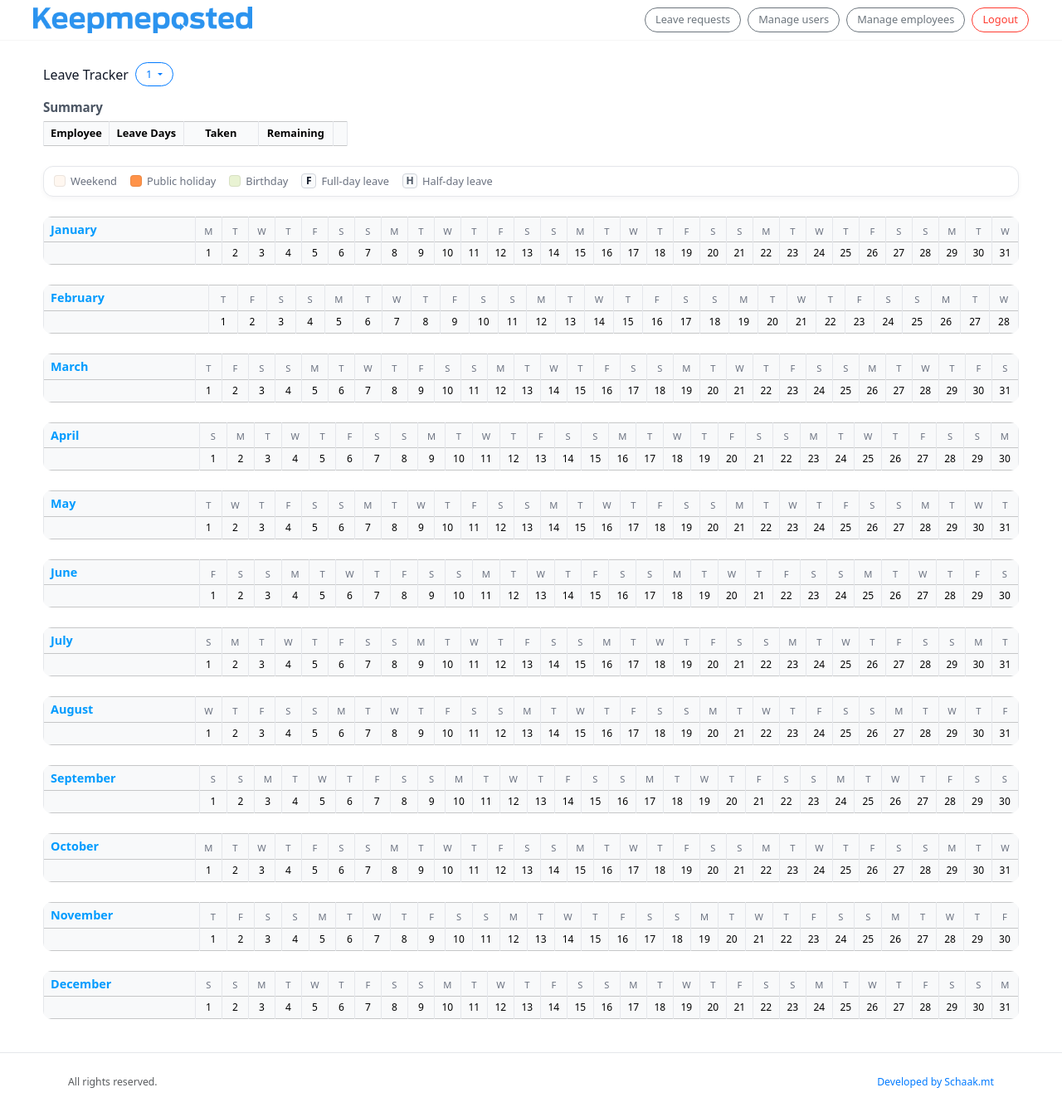
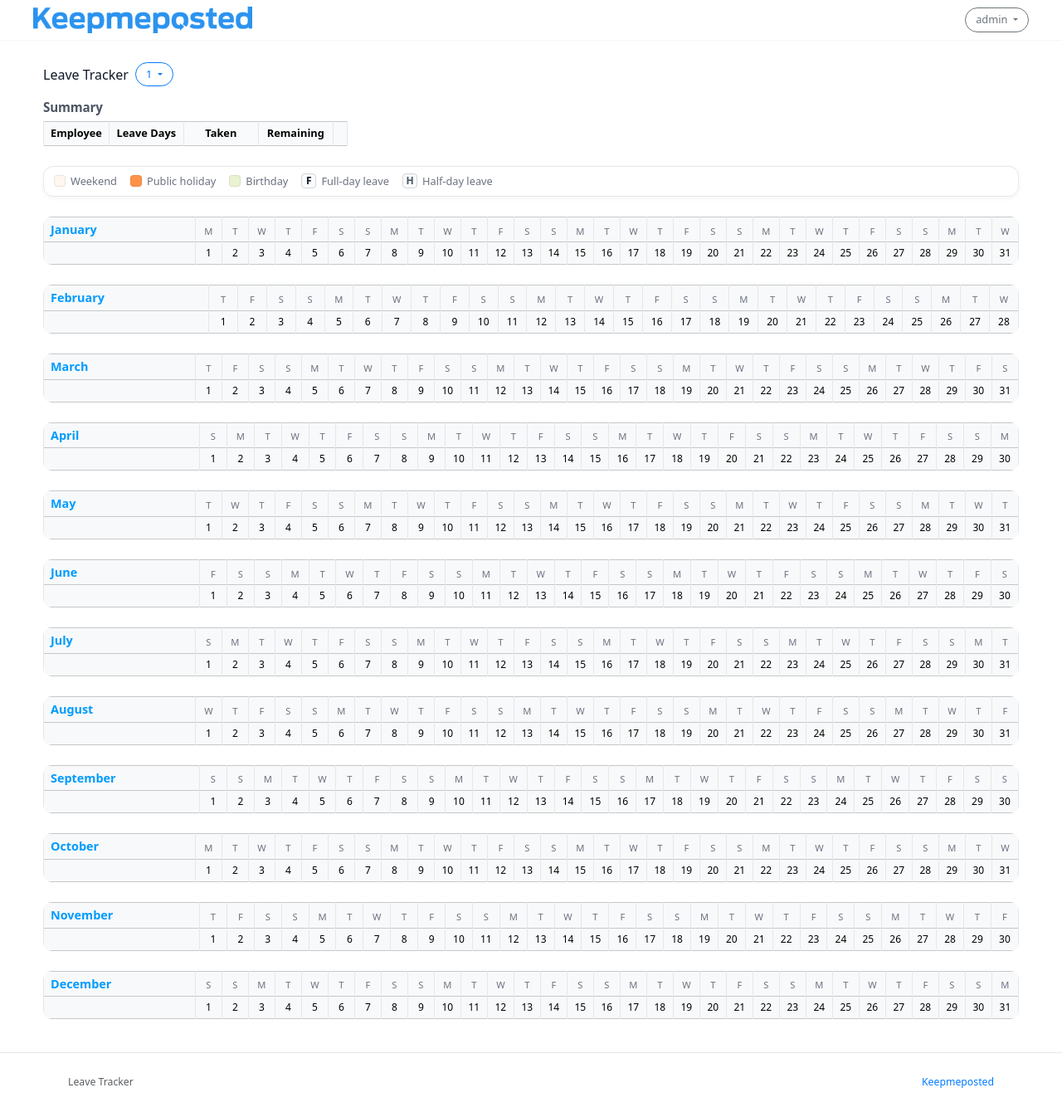
Before and after one commit to schaak722/leave-tracker, a Flask app: page /calendar/1 in a window 1280 px wide. Shown: the whole page at 83% size. Run offline with Flask 3, Linux system fonts and the light colour scheme; the visitor is signed in with stand-in values (Sample User, id 1); data comes from the database, SQL or seed files in the repository; data that the repository does not hold is empty.

Commit message:
Update base.html
New base file
With user navigation dropdown

```diff
--- a/templates/base.html
+++ b/templates/base.html
@@ -32,56 +32,91 @@
         </a>
       </div>
 
-      <!-- Right side: role-based actions -->
+      <!-- Right side: user dropdown / auth -->
       <div class="app-nav-right d-flex align-items-center gap-2">
         {% if g.user %}
 
-          {# ADMIN: Leave requests · Manage users · Manage employees · Logout #}
+          {% if g.user.employee %}
+            {% set display_name = g.user.employee.name %}
+          {% else %}
+            {% set display_name = g.user.username %}
+          {% endif %}
+
+          <div class="dropdown">
+            <button class="btn btn-outline-secondary btn-sm dropdown-toggle"
+                    type="button"
+                    id="userMenuDropdown"
+                    data-bs-toggle="dropdown"
+                    aria-expanded="false">
+              {{ display_name }}
+            </button>
+            <ul class="dropdown-menu dropdown-menu-end" aria-labelledby="userMenuDropdown">
+              <li>
+                <h6 class="dropdown-header">
+                  {{ display_name }}
+                </h6>
+              </li>
+
               {% if g.is_admin %}
-            <a href="{{ url_for('list_leave_requests') }}"
-               class="btn btn-outline-secondary btn-sm">
+                <li>
+                  <a class="dropdown-item"
+                     href="{{ url_for('list_leave_requests') }}">
                     Leave requests
                   </a>
-
-            <a href="{{ url_for('manage_users') }}"
-               class="btn btn-outline-secondary btn-sm">
+                </li>
+                <li>
+                  <a class="dropdown-item"
+                     href="{{ url_for('manage_users') }}">
                     Manage users
                   </a>
-
-            <a href="{{ url_for('manage_employees') }}"
-               class="btn btn-outline-secondary btn-sm">
+                </li>
+                <li>
+                  <a class="dropdown-item"
+                     href="{{ url_for('manage_employees') }}">
                     Manage employees
                   </a>
-
-            <a href="{{ url_for('logout') }}"
-               class="btn btn-outline-danger btn-sm">
+                </li>
+                <li><hr class="dropdown-divider"></li>
+                <li>
+                  <a class="dropdown-item text-danger"
+                     href="{{ url_for('logout') }}">
                     Logout
                   </a>
+                </li>
 
-          {# MANAGER: Request leave · Leave requests · Logout #}
               {% elif g.is_manager %}
-            <a href="{{ url_for('request_leave') }}"
-               class="btn btn-outline-primary btn-sm">
+                <li>
+                  <a class="dropdown-item"
+                     href="{{ url_for('list_leave_requests') }}">
+                    Leave requests
+                  </a>
+                </li>
+                <li>
+                  <a class="dropdown-item"
+                     href="{{ url_for('request_leave') }}">
                     Request leave
                   </a>
-
-            <a href="{{ url_for('list_leave_requests') }}"
-               class="btn btn-outline-secondary btn-sm">
-              Leave requests
-            </a>
-
-            <a href="{{ url_for('logout') }}"
-               class="btn btn-outline-danger btn-sm">
+                </li>
+                <li><hr class="dropdown-divider"></li>
+                <li>
+                  <a class="dropdown-item text-danger"
+                     href="{{ url_for('logout') }}">
                     Logout
                   </a>
+                </li>
 
-          {# EMPLOYEE: Logout only (request leave stays in the green card) #}
               {% else %}
-            <a href="{{ url_for('logout') }}"
-               class="btn btn-outline-danger btn-sm">
+                {# Employee: only Logout in the dropdown #}
+                <li><hr class="dropdown-divider"></li>
+                <li>
+                  <a class="dropdown-item text-danger"
+                     href="{{ url_for('logout') }}">
                     Logout
                   </a>
+                </li>
               {% endif %}
+            </ul>
+          </div>
 
         {% else %}
           {# Logged-out state #}
@@ -107,11 +142,13 @@
   <footer class="lt-footer mt-auto">
     <div class="container d-flex justify-content-between align-items-center">
       <div class="text-muted small">
-        All rights reserved.
+        Leave Tracker
       </div>
       <div class="text-muted small">
-        <a href="https://schaak.mt" target="_blank" class="lt-footer-link">
-          Developed by Schaak.mt
+        <a href="https://keepmeposted.com.mt"
+           target="_blank"
+           class="lt-footer-link">
+          Keepmeposted
         </a>
       </div>
     </div>
```
Lines whose indentation alone changed are shown as unchanged.
